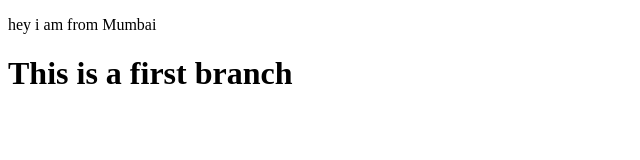
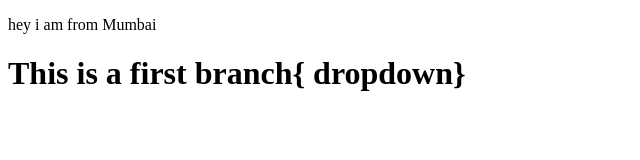
Before and after one commit to prathmesh1210/localRepo, a plain HTML site: page index.html in a window 1280 px wide. Shown: the whole page, without its empty margins (0-640 px from the left). Drawn offline with Linux system fonts and the light colour scheme.

Commit message:
add dropdown

```diff
--- a/index.html
+++ b/index.html
@@ -7,6 +7,6 @@
 </head>
 <body>
     <p> hey i am from Mumbai</p>
-    <h1> This is a first branch </h1>
+    <h1> This is a first branch{ dropdown} </h1>
 </body>
 </html>
```
